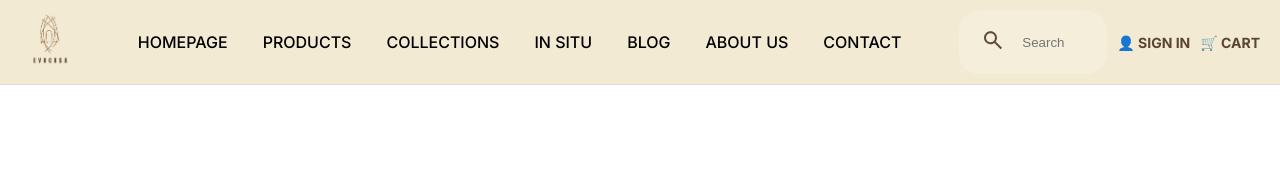
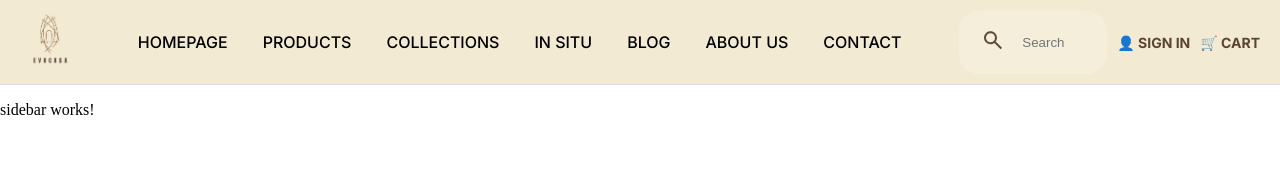
Before and after one commit to nhungnehehe/EVOCASA_WEB, an Angular app in the folder my-client/: page / in a window 1280 px wide. Shown: the top 191 px of the page. Built offline with nearby package versions, Linux system fonts and the light colour scheme.

Commit message:
initial commit

```diff
--- a/my-client/src/app/app.component.html
+++ b/my-client/src/app/app.component.html
@@ -1,2 +1,3 @@
 <app-header></app-header>
+<app-sidebar></app-sidebar>
 <router-outlet></router-outlet>
--- a/my-client/src/app/app.module.ts
+++ b/my-client/src/app/app.module.ts
@@ -4,11 +4,13 @@
 import { AppRoutingModule } from './app-routing.module';
 import { AppComponent } from './app.component';
 import { HeaderComponent } from './header/header.component';
+import { SidebarComponent } from './sidebar/sidebar.component';
 
 @NgModule({
   declarations: [
     AppComponent,
-    HeaderComponent
+    HeaderComponent,
+    SidebarComponent
   ],
   imports: [
     BrowserModule,
--- /dev/null
+++ b/my-client/src/app/sidebar/sidebar.component.html
@@ -0,0 +1 @@
+<p>sidebar works!</p>
```
Also changed, not shown: my-client/src/app/sidebar/sidebar.component.ts (added, +11 -0 lines), my-client/src/app/sidebar/sidebar.component.css (added), 1 other file (tests, documents, lock files or other folders).
